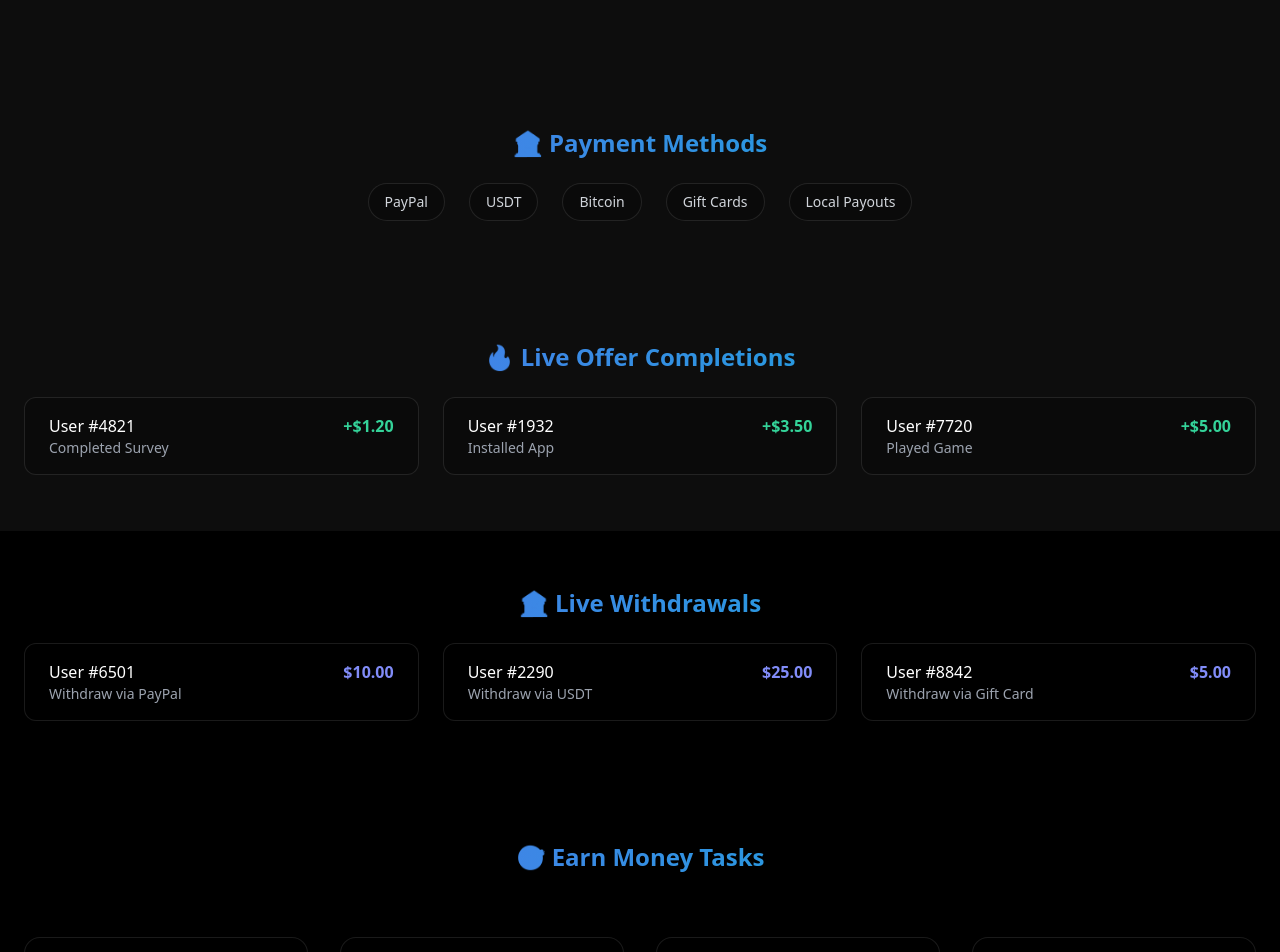
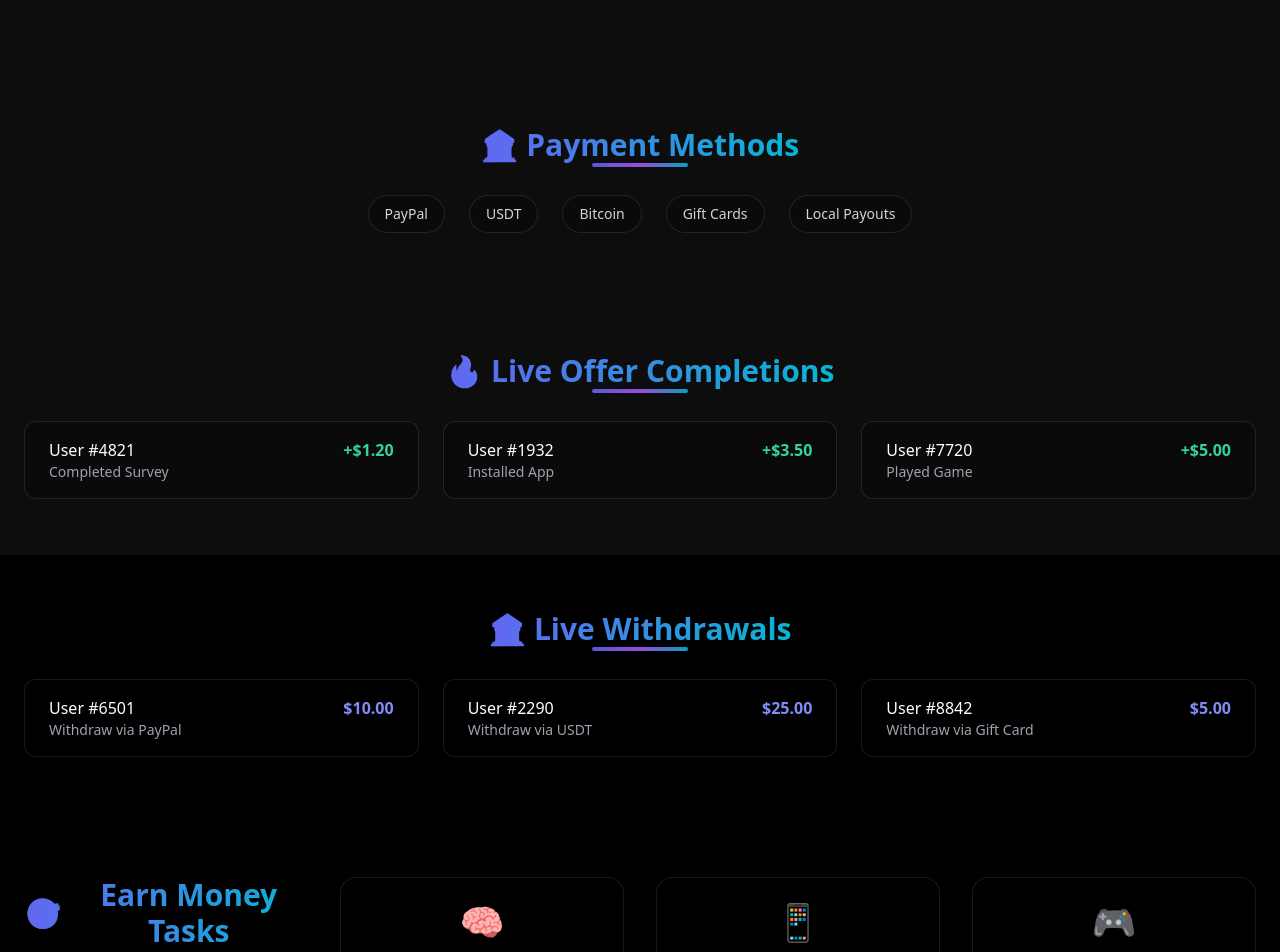
Before and after one commit to tool63/cashin, a Next.js app: page / in a window 1280 px wide. Shown: the part 920-1872 px from the top of the page. Built offline with nearby package versions, Linux system fonts and the light colour scheme.

Commit message:
Update page.tsx

```diff
--- a/app/page.tsx
+++ b/app/page.tsx
@@ -75,9 +75,7 @@ export default function Home() {
 
           {/* RIGHT – LIVE EARNINGS */}
           <motion.div initial={{ opacity: 0, y: 40 }} animate={{ opacity: 1, y: 0 }} transition={{ delay: 0.4, duration: 0.7 }}>
-            <h2 className="text-center text-2xl font-bold mb-6 bg-clip-text text-transparent bg-gradient-to-r from-indigo-500 to-cyan-500">
-              💸 Live Earnings
-            </h2>
+            <SectionTitle icon="💸" text="Live Earnings" />
             <motion.div animate={{ y: [0, -8, 0] }} transition={{ repeat: Infinity, duration: 6 }}
               className="bg-white/5 dark:bg-black/20 border border-black/10 dark:border-white/10 rounded-3xl p-8 backdrop-blur-xl shadow-2xl">
               <div className="space-y-4">
@@ -104,9 +102,7 @@ export default function Home() {
 
       {/* ================= PAYMENT METHODS ================= */}
       <section className="py-16 bg-black/5 dark:bg-white/5">
-        <h2 className="text-center text-2xl font-bold mb-6 bg-clip-text text-transparent bg-gradient-to-r from-indigo-500 to-cyan-500">
-          🏦 Payment Methods
-        </h2>
+        <SectionTitle icon="🏦" text="Payment Methods" />
         <div className="max-w-7xl mx-auto px-6 text-center">
           <div className="flex flex-wrap justify-center gap-6 text-sm text-gray-600 dark:text-gray-300">
             <Badge>PayPal</Badge>
@@ -120,9 +116,7 @@ export default function Home() {
 
       {/* ================= LIVE OFFER COMPLETION ================= */}
       <section className="py-14 bg-black/5 dark:bg-white/5">
-        <h2 className="text-center text-2xl font-bold mb-6 bg-clip-text text-transparent bg-gradient-to-r from-indigo-500 to-cyan-500">
-          🔥 Live Offer Completions
-        </h2>
+        <SectionTitle icon="🔥" text="Live Offer Completions" />
         <div className="max-w-7xl mx-auto px-6 grid md:grid-cols-3 gap-6">
           {[
             ["User #4821", "Completed Survey", "+$1.20"],
@@ -142,9 +136,7 @@ export default function Home() {
 
       {/* ================= LIVE WITHDRAWALS ================= */}
       <section className="py-14">
-        <h2 className="text-center text-2xl font-bold mb-6 bg-clip-text text-transparent bg-gradient-to-r from-indigo-500 to-cyan-500">
-          🏦 Live Withdrawals
-        </h2>
+        <SectionTitle icon="🏦" text="Live Withdrawals" />
         <div className="max-w-7xl mx-auto px-6 grid md:grid-cols-3 gap-6">
           {[
             ["User #6501", "PayPal", "$10.00"],
@@ -164,9 +156,7 @@ export default function Home() {
 
       {/* ================= OFFER CARDS ================= */}
       <section className="max-w-7xl mx-auto px-6 py-16 grid sm:grid-cols-2 md:grid-cols-3 lg:grid-cols-4 gap-8">
-        <h2 className="col-span-full text-center text-2xl font-bold mb-8 bg-clip-text text-transparent bg-gradient-to-r from-indigo-500 to-cyan-500">
-          🎯 Earn Money Tasks
-        </h2>
+        <SectionTitle icon="🎯" text="Earn Money Tasks" />
         {earningOptions.map(([icon, title, href]) => (
           <Link key={title} href={href} className="bg-white/5 dark:bg-black/20 border border-black/10 dark:border-white/10 rounded-2xl p-6 flex flex-col items-center text-center hover:scale-105 transition">
             <div className="text-4xl">{icon}</div>
@@ -184,9 +174,7 @@ export default function Home() {
 
       {/* ================= FEATURE HIGHLIGHTS ================= */}
       <section className="py-20 bg-black/5 dark:bg-white/5">
-        <h2 className="text-center text-2xl font-bold mb-8 bg-clip-text text-transparent bg-gradient-to-r from-indigo-500 to-cyan-500">
-          🌟 Why Choose Us
-        </h2>
+        <SectionTitle icon="🌟" text="Why Choose Us" />
         <div className="max-w-7xl mx-auto px-6 grid md:grid-cols-3 gap-8">
           <Feature icon={<Zap />} title="Instant Withdrawals" />
           <Feature icon={<ShieldCheck />} title="Secure & Trusted" />
@@ -196,9 +184,7 @@ export default function Home() {
 
       {/* ================= TESTIMONIALS ================= */}
       <section className="py-20">
-        <h2 className="text-center text-2xl font-bold mb-10 bg-clip-text text-transparent bg-gradient-to-r from-indigo-500 to-cyan-500">
-          🗣️ Testimonials
-        </h2>
+        <SectionTitle icon="🗣️" text="Testimonials" />
         <div className="max-w-7xl mx-auto px-6 text-center grid md:grid-cols-3 gap-8">
           <Testimonial text="Withdrew in under 2 minutes. Legit site!" />
           <Testimonial text="Best rewards platform I’ve used so far." />
@@ -224,6 +210,16 @@ export default function Home() {
 
 /* ---------- SMALL COMPONENTS ---------- */
 
+const SectionTitle = ({ icon, text }: { icon?: string; text: string }) => (
+  <div className="text-center mb-8 relative">
+    <h2 className="inline-flex items-center justify-center text-2xl md:text-3xl font-bold bg-clip-text text-transparent bg-gradient-to-r from-indigo-500 to-cyan-500">
+      {icon && <span className="mr-2">{icon}</span>}
+      {text}
+    </h2>
+    <span className="absolute left-1/2 transform -translate-x-1/2 -bottom-1 w-24 h-1 rounded-full bg-gradient-to-r from-indigo-500 via-purple-500 to-cyan-500 animate-[pulse_2s_ease-in-out_infinite]"></span>
+  </div>
+)
+
 const Stat = ({ title, value }: any) => (
   <div className="bg-white/10 dark:bg-black/20 border border-black/10 dark:border-white/10 rounded-xl p-6">
     <p className="text-3xl font-bold">{value}</p>
```
